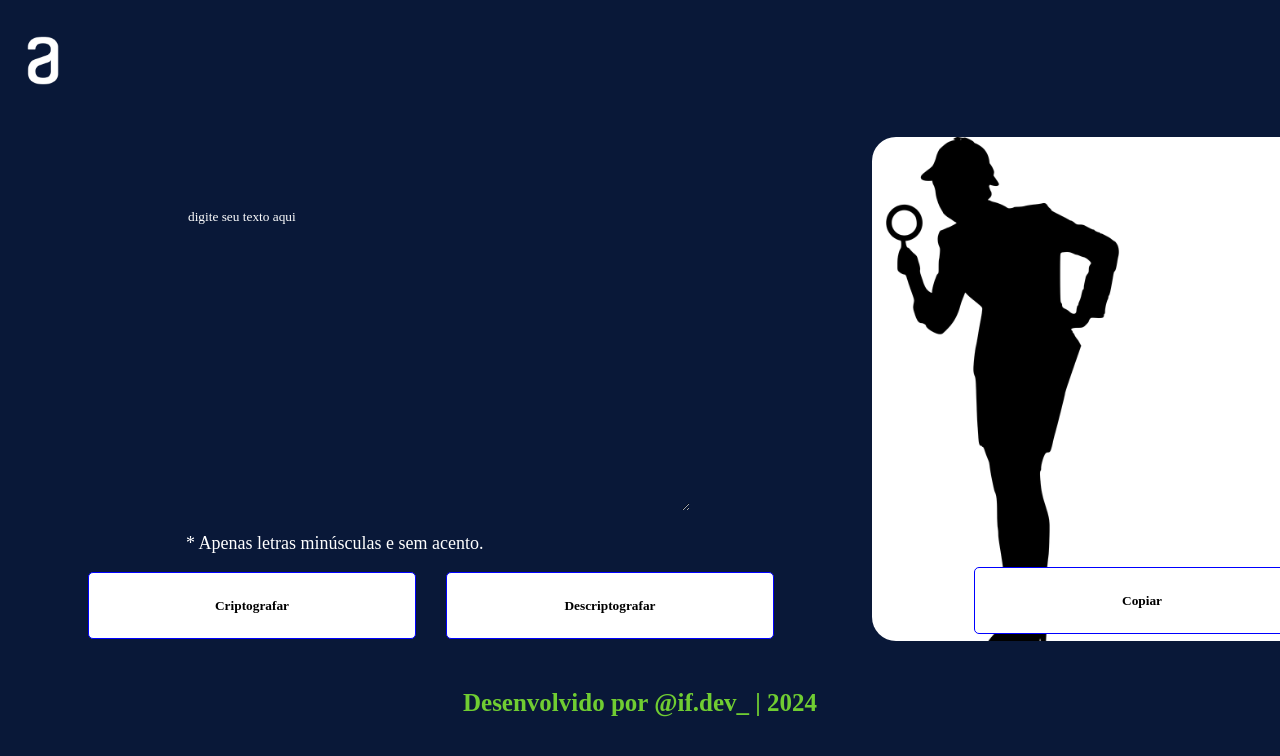
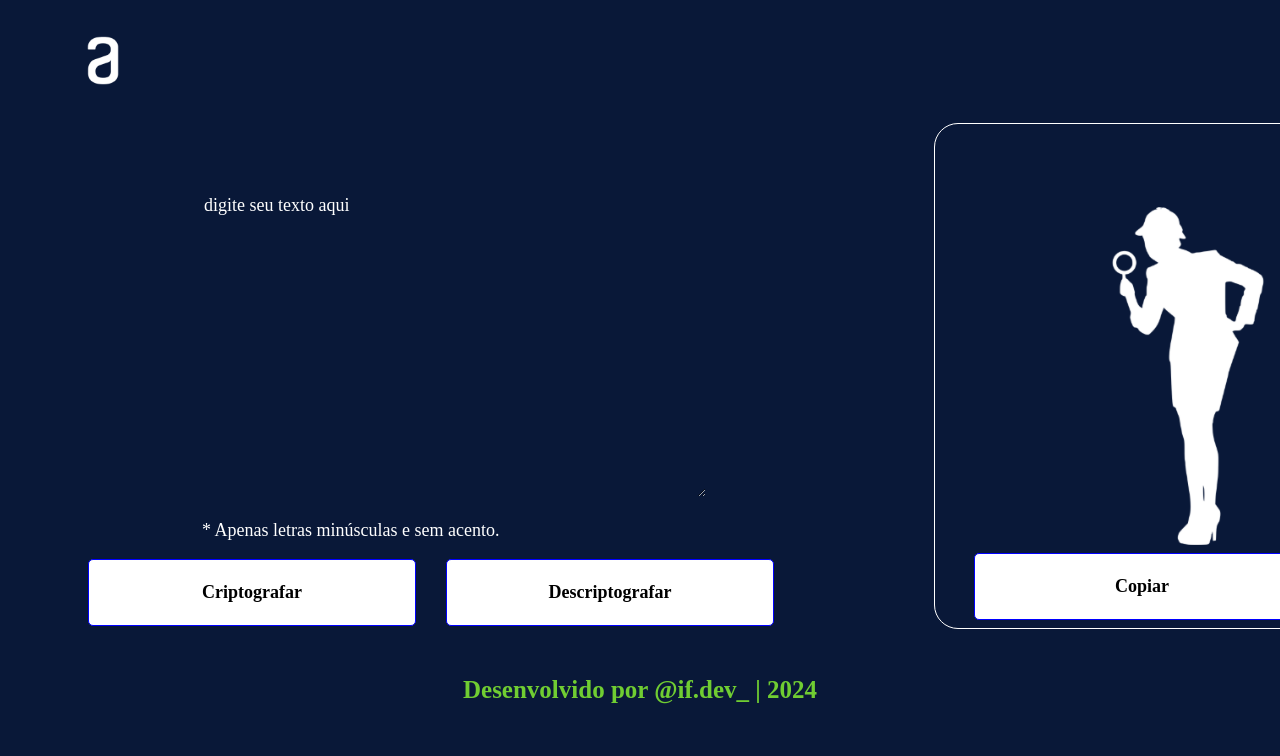
Before and after one commit to IaraFreitas/Decodificador, a plain HTML site: page index.html in a window 1280 px wide. Shown: the top 756 px of the page. Drawn offline with Linux system fonts and the light colour scheme.

Commit message:
revisado código do JS

```diff
--- a/index.html
+++ b/index.html
@@ -23,7 +23,7 @@
 
                     <div class="btn">
                         <button class="btn-encriptar" onclick="btnEncriptar()">Criptografar</button>
-                        <button class="btn-desencriptar" onclick="btndesencriptar()">Descriptografar</button>
+                        <button class="btn-desencriptar" onclick="btnDesencriptar()">Descriptografar</button>
                     </div>
         </section>
 
@@ -34,12 +34,12 @@
         </section>
 
     </main>
+    <script src="script.js"></script>
 </body>
 
 
 
 <footer> Desenvolvido por @if.dev_ | 2024</footer>
 
-<script src="script.js"></script>
 
 </html>
--- a/script.js
+++ b/script.js
@@ -10,7 +10,7 @@ const mensagem = document.querySelector(".mensagem");
 
 function btnEncriptar() {
     const textoEncriptado = encriptar(textArea.value);
-    mensagem = textoEncriptado;
+    mensagem.value = textoEncriptado;
     textArea.value = "";
 }
 
@@ -21,18 +21,18 @@ function encriptar(stringEncriptada) {
 
     for(let i = 0; i < matrizCodigo.length; i++) {
         if(stringEncriptada.includes(matrizCodigo[i] [0])) {
-            stringEncriptada - stringEncriptada.replaceAll(matrizCodigo[i] [0], matrizCodigo[i] [1]);
+            stringEncriptada = stringEncriptada.replaceAll(matrizCodigo[i] [0], matrizCodigo[i] [1]);
         }
     };
 
-    return stringEncriptada
+    return stringEncriptada;
 
 }
 
 
 function btnDesencriptar() {
     const textoDesencriptado = desencriptar(textArea.value);
-    mensagem = textoDesencriptado;
+    mensagem.value = textoDesencriptado;
     textArea.value = "";
 }
 
@@ -43,10 +43,10 @@ function desencriptar(stringDesencriptada) {
 
     for(let i = 0; i < matrizCodigo.length; i++) {
         if(stringDesencriptada.includes(matrizCodigo[i] [1])) {
-            stringDesencriptada - stringDesencriptada.replaceAll(matrizCodigo[i] [1], matrizCodigo[i] [0]);
+            stringDesencriptada = stringDesencriptada.replaceAll(matrizCodigo[i] [1], matrizCodigo[i] [0]);
         }
     };
 
-    return stringDesencriptada
+    return stringDesencriptada;
 
 }
--- a/style.css
+++ b/style.css
@@ -2,6 +2,12 @@
     background-color: #091838;
     color: white;
     font-family: 'Times New Roman', Times, serif;
+    font-size: 18px;
+}
+
+.logo-alura{
+    margin-left: 60px;
+    margin-bottom: -15px;
 }
 
 main{
@@ -12,6 +18,7 @@ main{
 
 .text-area{
     border: none;
+    color: white;
     margin-top: 90px;
     text-transform: lowercase;
     height: 300px;
@@ -19,26 +26,23 @@ main{
     margin-left: 8rem;
 }
 
-::placeholder{
-    color: white;
-    .text-area:focus{
-        outline: none;
-    }
-}
+::placeholder{ color: white;}
+    .text-area:focus{ outline: none;}
 
 .mensagem{
-    background-color: white;
-    background-image: url(img/logo-woman.png);
-    background-size: 50%;
+    background-color: none;
+    background-image: url(img/logo-woman-white.png);
+    background-size: 80%;
+    background-position: right;
     background-repeat: no-repeat;
-    border: none;
+    border: 1px solid white;
     border-radius: 24px;
-    margin-left: 98px;
+    margin-left: 160px;
     margin-top: 20px;
     padding-left: 20px;
     position: fixed;
     height: 500px;
-    width: 500px;
+    width: 400px;
 
 }
 
```
Also changed, not shown: 1 other file.
